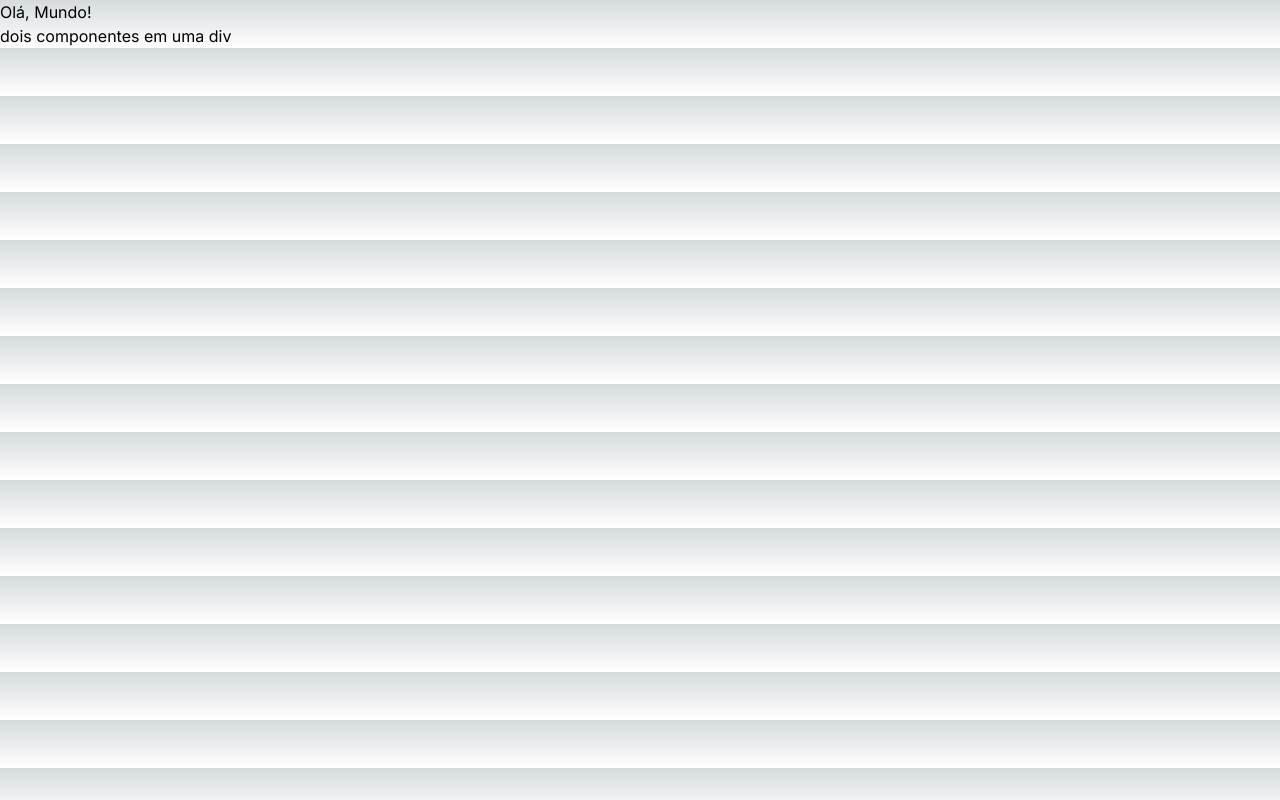
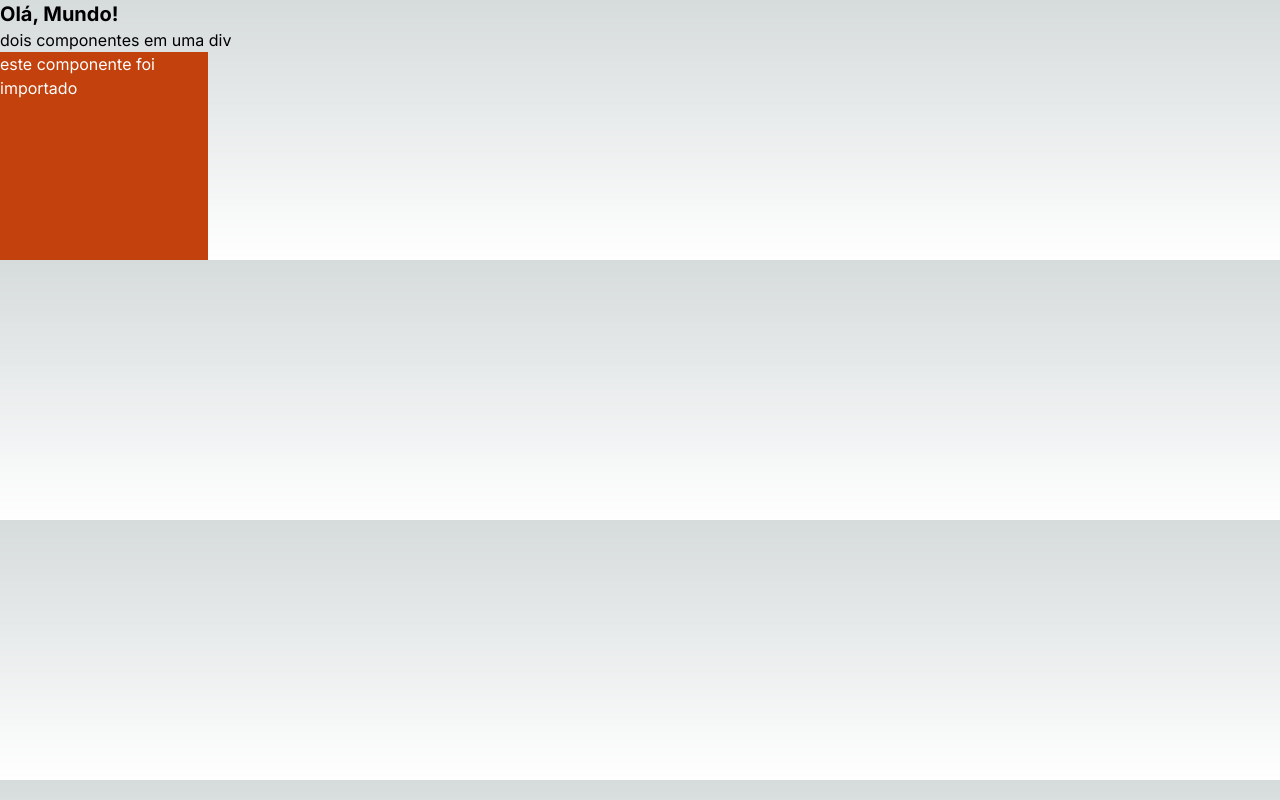
Before and after one commit to sdlima4025/react-primeiro-projeto, a Next.js app: page / in a window 1280 px wide. Built offline with nearby package versions, Linux system fonts and the light colour scheme.

Commit message:
criado componente Square exportado e importado

```diff
--- a/src/app/page.tsx
+++ b/src/app/page.tsx
@@ -1,9 +1,12 @@
-function Page() {
+import Square from '@/components/Square';
+const Page = () => {
   return (
     <div>
-      <h1>Olá, Mundo!</h1>
+      <h1 className="font-bold text-xl">Olá, Mundo!</h1>
       <h2>dois componentes em uma div</h2>
+      <Square/>
     </div>
+
   );
 }
 
--- /dev/null
+++ b/src/components/Square.tsx
@@ -0,0 +1,9 @@
+const Square = () => {
+  return (
+    <div className="w-52 h-52 bg-orange-700 text-white">
+        este  componente foi importado
+    </div>
+  );
+}
+
+export default Square;
```
